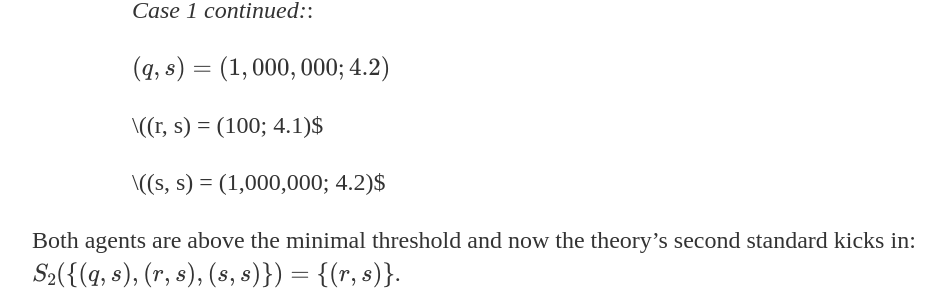
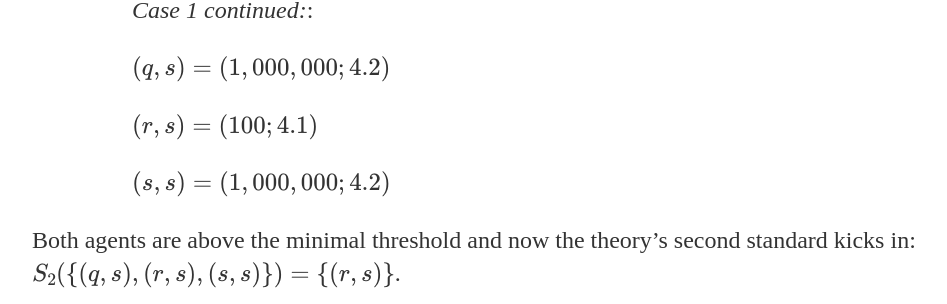
Before and after one commit to uzunovam/uzunovam, a Jekyll site: the page built from _posts/2020-04-28-anders-herlitz-on-unstable-choices.md, in a window 1280 px wide and 900 px high, scrolled down 6952 px. Shown: the part 357-661 px from the top of the window, without its empty margins (160-1107 px from the left). Built offline with Jekyll 4.4.1, drawn with Linux system fonts in a browser that asks for light colours.

Commit message:
Update 2020-04-28-anders-herlitz-on-unstable-choices.md

```diff
--- a/_posts/2020-04-28-anders-herlitz-on-unstable-choices.md
+++ b/_posts/2020-04-28-anders-herlitz-on-unstable-choices.md
@@ -100,9 +100,9 @@ that the act of choosing a maximal alternative alone can revert whether this cho
 
 <p style="padding-left:100px;">\((q, s) = (1,000,000; 4.2)\)</p>
 
-<p style="padding-left:100px;">\((r, s) = (100; 4.1)$</p>
+<p style="padding-left:100px;">\((r, s) = (100; 4.1)\)</p>
 
-<p style="padding-left:100px;">\((s, s) = (1,000,000; 4.2)$</p>
+<p style="padding-left:100px;">\((s, s) = (1,000,000; 4.2)\)</p>
 
 <p>Both agents are above the minimal threshold and now the theory’s second standard kicks in: \(S_{2}(\{(q, s), (r,s), (s, s)\}) = \{(r, s)\}\).</p>
 
```
